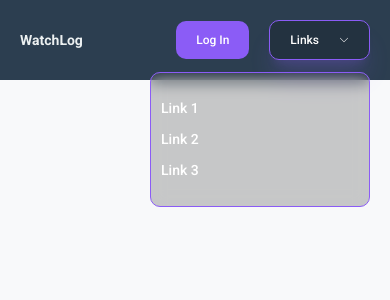
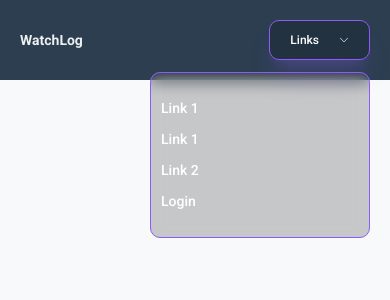
Before and after one commit to tasha-dev/watchlog, a Next.js app: page / in a window 390 px wide. Both pictures are taken after a click on the button "Links". Shown: the top 300 px of the page. Built offline with nearby package versions, Linux system fonts and the light colour scheme.

Commit message:
added mqs of header

```diff
--- a/chunk/buttonComponent.tsx
+++ b/chunk/buttonComponent.tsx
@@ -7,20 +7,21 @@ import Link from "next/link";
 interface propsType {
   children: ReactNode;
   link?: string;
+  className?: string;
 }
 
 // Creating and exporting button component as default
-export default function ButtonComponent({children, link = ''}:propsType):ReactNode {
+export default function ButtonComponent({children, className, link = ''}:propsType):ReactNode {
   // Conditional rendering
   if (link === '') {
     return (
-      <button className="px-[20px] py-[10px] rounded-[10px] font-normal text-[12px] text-white bg-violet-500 transition-all duration-500 hover:bg-violet-700">
+      <button className={`px-[20px] py-[10px] rounded-[10px] font-normal text-[12px] text-white bg-violet-500 transition-all duration-500 hover:bg-violet-700 ${(className) ? className : ''}`}>
         {children}
       </button>
     );
   } else {
     return (
-      <Link href={link} className="px-[20px] py-[10px] rounded-[10px] font-normal text-[12px] text-white bg-violet-500 transition-all duration-500 hover:bg-violet-700">
+      <Link href={link} className={`px-[20px] py-[10px] rounded-[10px] font-normal text-[12px] text-white bg-violet-500 transition-all duration-500 hover:bg-violet-700 ${(className) ? className : ''}`}>
         {children}
       </Link>
     );
--- a/chunk/dropdown/dropdownLinkComponent.tsx
+++ b/chunk/dropdown/dropdownLinkComponent.tsx
@@ -7,16 +7,17 @@ import Link from "next/link";
 interface propsType {
   link: string;
   children: ReactNode;
+  className?: string;
 }
 
 // creating and exporting the links in dropdown component as default
-export default function DropDownLinkComponent({link, children}:propsType):ReactNode {
+export default function DropDownLinkComponent({link, children, className}:propsType):ReactNode {
   // Returning JSX
   return (
    <li>
      <Link
         href={link}
-        className="px-[10px] py-[5px] bg-transparent text-white w-full block truncate transition-all duration-500 hover:bg-black/30 text-[14px] font-normal"
+        className={`px-[10px] py-[5px] bg-transparent text-white w-full block truncate transition-all duration-500 hover:bg-black/30 text-[14px] font-normal ${(className) ? className : ''}`}
       >
         {children}
       </Link>
--- a/component/headerComponent.tsx
+++ b/component/headerComponent.tsx
@@ -15,11 +15,12 @@ export default function HeaderComponent():ReactNode {
       <ContainerComponent size="large" className="flex items-center justify-between gap-[20px]">
         <TitleComponent noMargin tier={1} theme="dark">WatchLog</TitleComponent>
         <div className="flex items-center justify-between gap-[20px]">
-          <ButtonComponent link="/login">Log In</ButtonComponent>
+          <ButtonComponent className="lg:flex hidden" link="/login">Log In</ButtonComponent>
           <DropdownComponent title="Links">
             <DropDownLinkComponent link="#">Link 1</DropDownLinkComponent>
+            <DropDownLinkComponent link="#">Link 1</DropDownLinkComponent>
             <DropDownLinkComponent link="#">Link 2</DropDownLinkComponent>
-            <DropDownLinkComponent link="#">Link 3</DropDownLinkComponent>
+            <DropDownLinkComponent className="lg:hidden block" link="/login">Login</DropDownLinkComponent>
           </DropdownComponent>
         </div>
       </ContainerComponent>
```
